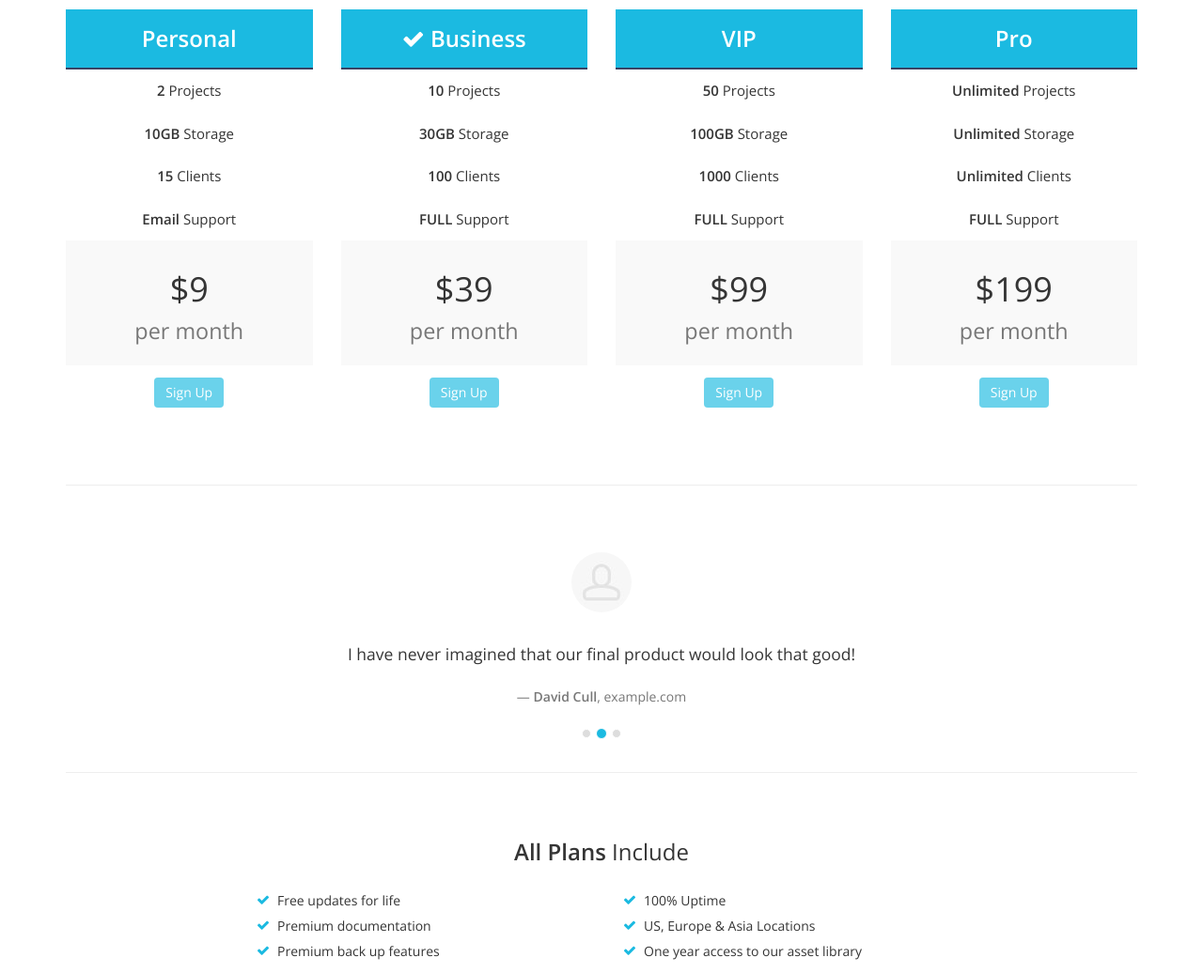
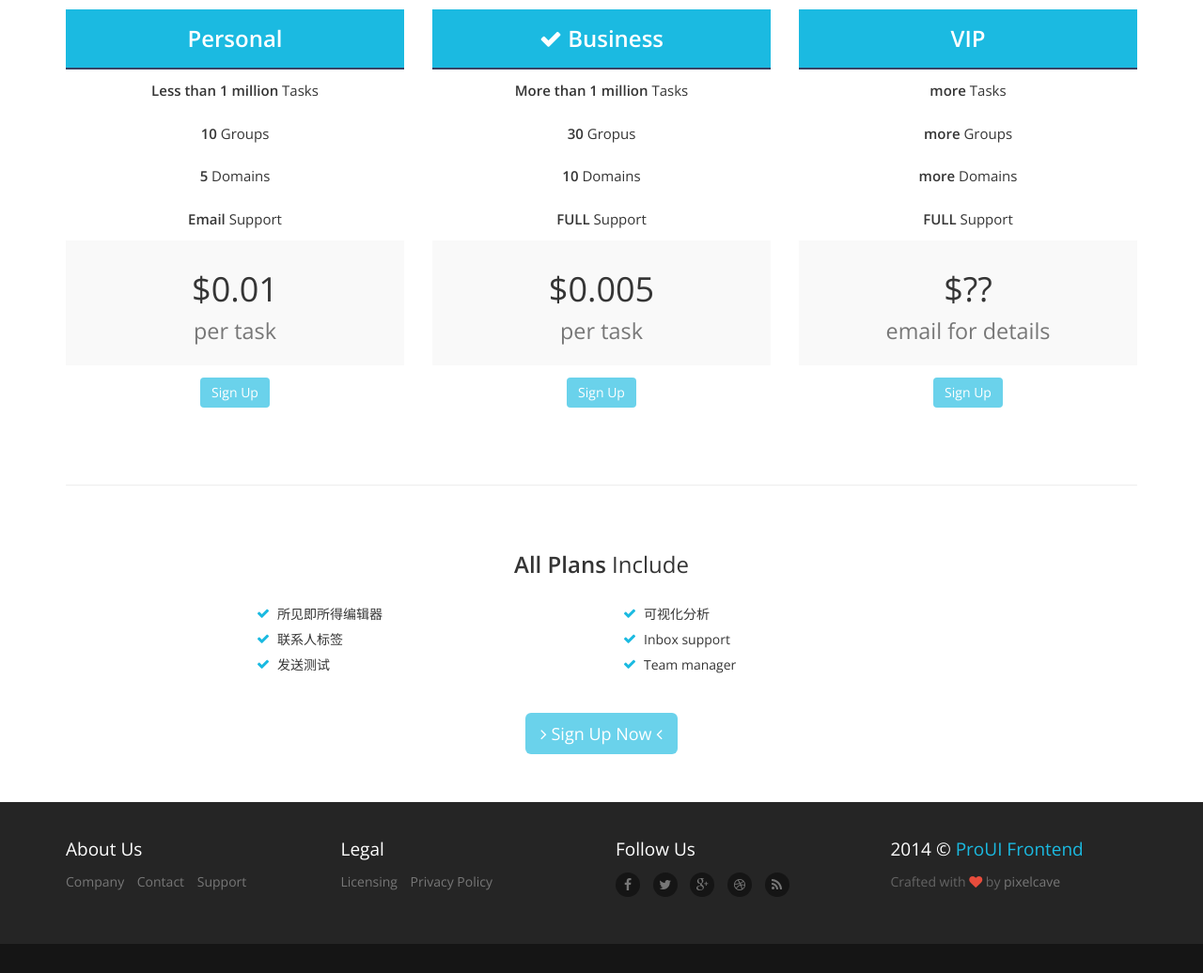
Before and after one commit to Rand01ph/maildop, a plain HTML site: page pricing.html in a window 1280 px wide. Shown: the part 320-1356 px from the top of the page at 94% size. After the commit the page ends 1325 px from the top, so only its background shows below. Drawn offline with nearby package versions, Linux system fonts and the light colour scheme; a script that the page names is missing.

Commit message:
modify some text

```diff
--- a/pricing.html
+++ b/pricing.html
@@ -120,7 +120,7 @@
                 <div class="container">
                     <div class="site-block">
                         <div class="row">
-                            <div class="col-sm-3">
+                            <div class="col-sm-4">
                                 <!-- You can add the class 'table-featured' to feature the best plan. In this case, make sure to remove the hover functionality from js/pages/pricing.js -->
                                 <table class="table table-borderless table-pricing animation-fadeIn">
                                     <thead>
@@ -130,31 +130,31 @@
                                     </thead>
                                     <tbody>
                                         <tr>
-                                            <td><strong>2</strong> Projects</td>
+                                            <td><strong>Less than 1 million</strong> Tasks</td>
                                         </tr>
                                         <tr>
-                                            <td><strong>10GB</strong> Storage</td>
+                                            <td><strong>10</strong> Groups</td>
                                         </tr>
                                         <tr>
-                                            <td><strong>15</strong> Clients</td>
+                                            <td><strong>5</strong> Domains</td>
                                         </tr>
                                         <tr>
                                             <td><strong>Email</strong> Support</td>
                                         </tr>
                                         <tr>
                                             <td class="table-price">
-                                                <h1>$9<br><small>per month</small></h1>
+                                                <h1>$0.01<br><small>per task</small></h1>
                                             </td>
                                         </tr>
                                         <tr>
                                             <td>
-                                                <a href="javascript:void(0)" class="btn btn-primary">Sign Up</a>
+                                                <a href="http://auth.maildop.com/auth/login#register" class="btn btn-primary">Sign Up</a>
                                             </td>
                                         </tr>
                                     </tbody>
                                 </table>
                             </div>
-                            <div class="col-sm-3">
+                            <div class="col-sm-4">
                                 <!-- You can add the class 'table-featured' to feature the best plan. In this case, make sure to remove the hover functionality from js/pages/pricing.js -->
                                 <table class="table table-borderless table-pricing animation-fadeIn">
                                     <thead>
@@ -164,31 +164,31 @@
                                     </thead>
                                     <tbody>
                                         <tr>
-                                            <td><strong>10</strong> Projects</td>
+                                            <td><strong>More than 1 million</strong> Tasks</td>
                                         </tr>
                                         <tr>
-                                            <td><strong>30GB</strong> Storage</td>
+                                            <td><strong>30</strong> Gropus</td>
                                         </tr>
                                         <tr>
-                                            <td><strong>100</strong> Clients</td>
+                                            <td><strong>10</strong> Domains</td>
                                         </tr>
                                         <tr>
                                             <td><strong>FULL</strong> Support</td>
                                         </tr>
                                         <tr>
                                             <td class="table-price">
-                                                <h1>$39<br><small>per month</small></h1>
+                                                <h1>$0.005<br><small>per task</small></h1>
                                             </td>
                                         </tr>
                                         <tr>
                                             <td>
-                                                <a href="javascript:void(0)" class="btn btn-primary">Sign Up</a>
+                                                <a href="http://auth.maildop.com/auth/login#register" class="btn btn-primary">Sign Up</a>
                                             </td>
                                         </tr>
                                     </tbody>
                                 </table>
                             </div>
-                            <div class="col-sm-3">
+                            <div class="col-sm-4">
                                 <!-- You can add the class 'table-featured' to feature the best plan. In this case, make sure to remove the hover functionality from js/pages/pricing.js -->
                                 <table class="table table-borderless table-pricing animation-fadeIn">
                                     <thead>
@@ -198,59 +198,25 @@
                                     </thead>
                                     <tbody>
                                         <tr>
-                                            <td><strong>50</strong> Projects</td>
+                                            <td><strong>more</strong> Tasks</td>
                                         </tr>
                                         <tr>
-                                            <td><strong>100GB</strong> Storage</td>
+                                            <td><strong>more</strong> Groups</td>
                                         </tr>
                                         <tr>
-                                            <td><strong>1000</strong> Clients</td>
+                                            <td><strong>more</strong> Domains</td>
                                         </tr>
                                         <tr>
                                             <td><strong>FULL</strong> Support</td>
                                         </tr>
                                         <tr>
                                             <td class="table-price">
-                                                <h1>$99<br><small>per month</small></h1>
+                                                <h1>$??<br><small>email for details</small></h1>
                                             </td>
                                         </tr>
                                         <tr>
                                             <td>
-                                                <a href="javascript:void(0)" class="btn btn-primary">Sign Up</a>
-                                            </td>
-                                        </tr>
-                                    </tbody>
-                                </table>
-                            </div>
-                            <div class="col-sm-3">
-                                <!-- You can add the class 'table-featured' to feature the best plan. In this case, make sure to remove the hover functionality from js/pages/pricing.js -->
-                                <table class="table table-borderless table-pricing animation-fadeIn">
-                                    <thead>
-                                        <tr>
-                                            <th class="table-featured">Pro</th>
-                                        </tr>
-                                    </thead>
-                                    <tbody>
-                                        <tr>
-                                            <td><strong>Unlimited</strong> Projects</td>
-                                        </tr>
-                                        <tr>
-                                            <td><strong>Unlimited</strong> Storage</td>
-                                        </tr>
-                                        <tr>
-                                            <td><strong>Unlimited</strong> Clients</td>
-                                        </tr>
-                                        <tr>
-                                            <td><strong>FULL</strong> Support</td>
-                                        </tr>
-                                        <tr>
-                                            <td class="table-price">
-                                                <h1>$199<br><small>per month</small></h1>
-                                            </td>
-                                        </tr>
-                                        <tr>
-                                            <td>
-                                                <a href="javascript:void(0)" class="btn btn-primary">Sign Up</a>
+                                                <a href="http://auth.maildop.com/auth/login#register" class="btn btn-primary">Sign Up</a>
                                             </td>
                                         </tr>
                                     </tbody>
@@ -264,52 +230,6 @@
             <!-- END Plans -->
 
             <!-- Testimonials -->
-            <section class="site-content site-section">
-                <div class="container">
-                    <div id="testimonials-carousel" class="carousel slide carousel-html" data-ride="carousel" data-interval="4000">
-                        <!-- Indicators -->
-                        <ol class="carousel-indicators">
-                            <li data-target="#testimonials-carousel" data-slide-to="0" class="active"></li>
-                            <li data-target="#testimonials-carousel" data-slide-to="1"></li>
-                            <li data-target="#testimonials-carousel" data-slide-to="2"></li>
-                        </ol>
-                        <!-- END Indicators -->
-
-                        <!-- Wrapper for slides -->
-                        <div class="carousel-inner text-center">
-                            <div class="active item">
-                                <p>
-                                    <img src="img/placeholders/avatars/avatar12.jpg" alt="Avatar" class="img-circle">
-                                </p>
-                                <blockquote class="no-symbol">
-                                    <p>An awesome team that brought our ideas to life! Highly recommended!</p>
-                                    <footer><strong>Sophie Illich</strong>, example.com</footer>
-                                </blockquote>
-                            </div>
-                            <div class="item">
-                                <p>
-                                    <img src="img/placeholders/avatars/avatar7.jpg" alt="Avatar" class="img-circle">
-                                </p>
-                                <blockquote class="no-symbol">
-                                    <p>I have never imagined that our final product would look that good!</p>
-                                    <footer><strong>David Cull</strong>, example.com</footer>
-                                </blockquote>
-                            </div>
-                            <div class="item">
-                                <p>
-                                    <img src="img/placeholders/avatars/avatar9.jpg" alt="Avatar" class="img-circle">
-                                </p>
-                                <blockquote class="no-symbol">
-                                    <p>An extraordinary service that helped us grow way too fast!</p>
-                                    <footer><strong>Nathan Brown</strong>, example.com</footer>
-                                </blockquote>
-                            </div>
-                        </div>
-                        <!-- END Wrapper for slides -->
-                    </div>
-                    <hr>
-                </div>
-            </section>
             <!-- END Testimonials -->
 
             <!-- Extra Info -->
@@ -320,21 +240,21 @@
                         <div class="row push-bit">
                             <div class="col-sm-5 col-sm-offset-1 col-md-4 col-md-offset-2">
                                 <ul class="fa-ul ul-breath">
-                                    <li><i class="fa fa-check text-primary fa-li"></i> Free updates for life</li>
-                                    <li><i class="fa fa-check text-primary fa-li"></i> Premium documentation</li>
-                                    <li><i class="fa fa-check text-primary fa-li"></i> Premium back up features</li>
+                                    <li><i class="fa fa-check text-primary fa-li"></i> 所见即所得编辑器</li>
+                                    <li><i class="fa fa-check text-primary fa-li"></i> 联系人标签</li>
+                                    <li><i class="fa fa-check text-primary fa-li"></i> 发送测试</li>
                                 </ul>
                             </div>
                             <div class="col-sm-5 col-md-4">
                                 <ul class="fa-ul ul-breath">
-                                    <li><i class="fa fa-check text-primary fa-li"></i> 100% Uptime</li>
-                                    <li><i class="fa fa-check text-primary fa-li"></i> US, Europe & Asia Locations</li>
-                                    <li><i class="fa fa-check text-primary fa-li"></i> One year access to our asset library</li>
+                                    <li><i class="fa fa-check text-primary fa-li"></i> 可视化分析</li>
+                                    <li><i class="fa fa-check text-primary fa-li"></i> Inbox support</li>
+                                    <li><i class="fa fa-check text-primary fa-li"></i> Team manager</li>
                                 </ul>
                             </div>
                         </div>
                         <div class="text-center">
-                            <a href="javascript:void(0)" class="btn btn-lg btn-primary"><i class="fa fa-angle-right"></i> Sign Up Now <i class="fa fa-angle-left"></i> </a>
+                            <a href="http://auth.maildop.com/auth/login#register" class="btn btn-lg btn-primary"><i class="fa fa-angle-right"></i> Sign Up Now <i class="fa fa-angle-left"></i> </a>
                         </div>
                     </div>
                 </div>
```
Also changed, not shown: features.html (+21 -21 lines), index.html (+3 -5 lines).
